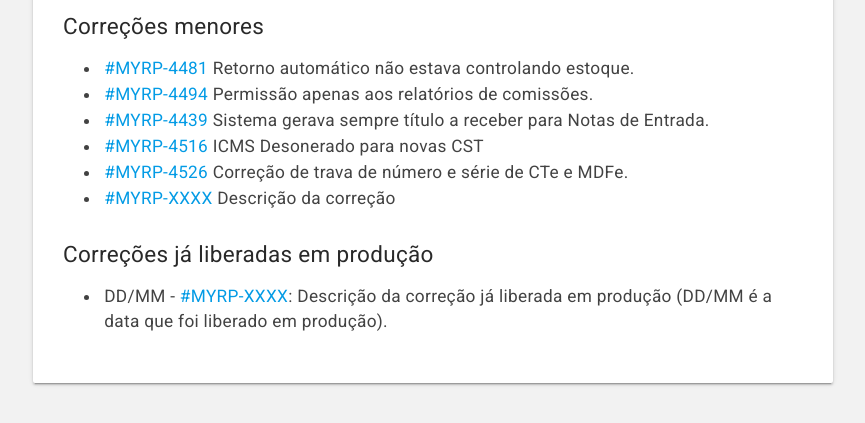
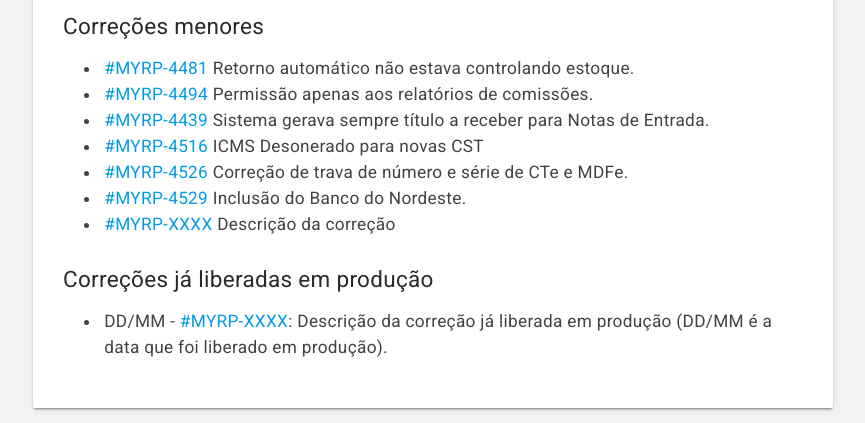
Before and after one commit to myrp-maicon/changelog-myrp, a Jekyll site: the page built from docs/myrp/19.08.02.md, in a window 1280 px wide, cut to the strip 896-1319 px from the top of the page. Shown: the whole strip, without its empty margins (207-1072 px from the left). Built offline with Jekyll 4.4.1, drawn with Linux system fonts in a browser that asks for light colours; nearby versions of some CDN libraries; our own code applies the rules of GitHub Pages for plain Markdown files; the repository's description, which GitHub fills in, is left out; before the commit the page ends 1294 px from its top, so only the background shows below that.

Commit message:
AD:MYRP-4529
Inclusão do Banco do Nordeste.

```diff
--- a/docs/myrp/19.08.02.md
+++ b/docs/myrp/19.08.02.md
@@ -19,6 +19,7 @@ As alterações estarão disponíveis no ambiente demo.myrp.com.br (212) na quar
 * [#MYRP-4439](https://devmyrp.atlassian.net/browse/MYRP-4439) Sistema gerava sempre título a receber para Notas de Entrada.
 * [#MYRP-4516](https://devmyrp.atlassian.net/browse/MYRP-4516) ICMS Desonerado para novas CST
 * [#MYRP-4526](https://devmyrp.atlassian.net/browse/MYRP-4526) Correção de trava de número e série de CTe e MDFe.
+* [#MYRP-4529](https://devmyrp.atlassian.net/browse/MYRP-4529) Inclusão do Banco do Nordeste.
 * [#MYRP-XXXX](https://devmyrp.atlassian.net/browse/MYRP-XXXX) Descrição da correção
 
 
```
